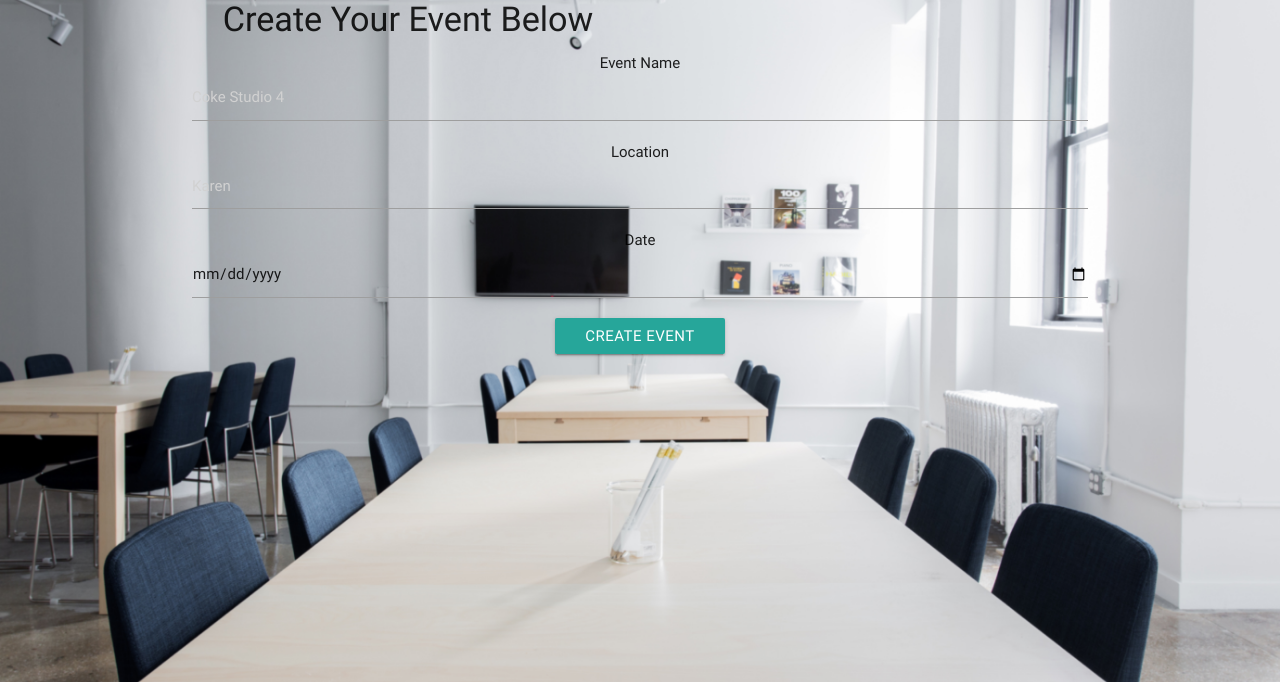
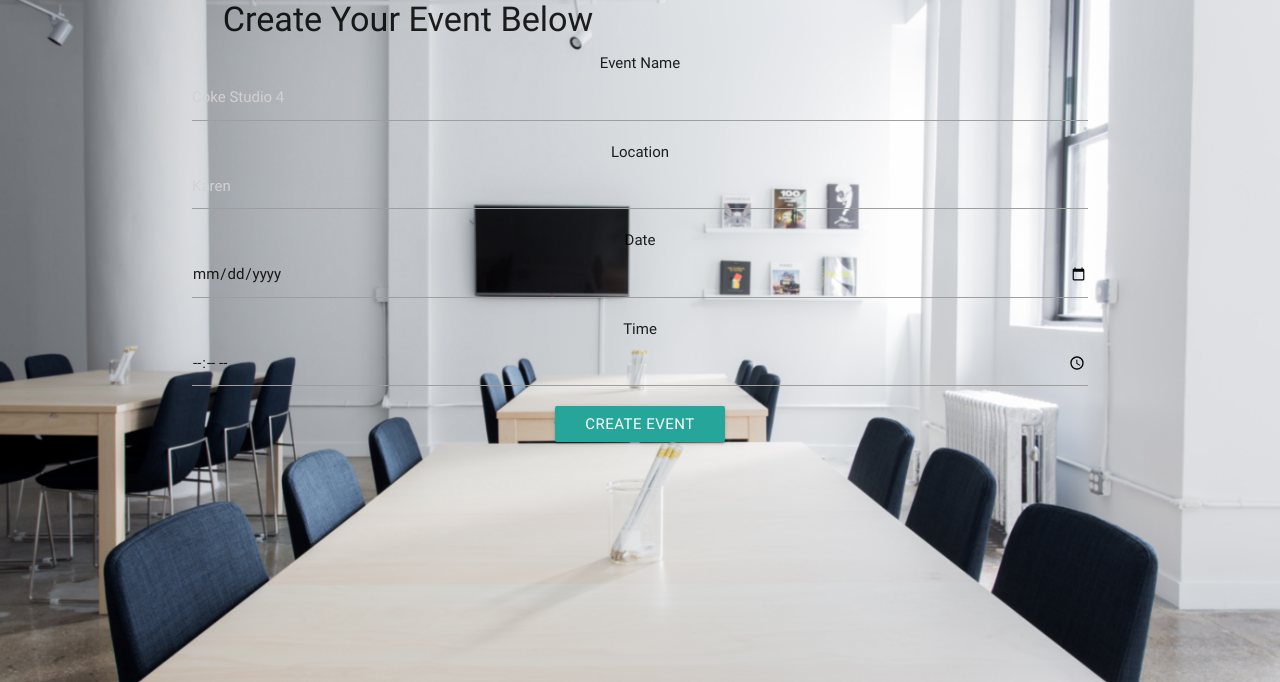
Before and after one commit to Mwiberi/bright-events, a Flask app: page / in a window 1280 px wide. Shown: the part 80-762 px from the top of the page. Run offline with Flask 2, Linux system fonts and the light colour scheme; the visitor is signed in with stand-in values (Sample User, id 1); some libraries are stand-ins or nearby versions.

Commit message:
add a time picker

```diff
--- a/app/templates/index.html
+++ b/app/templates/index.html
@@ -66,6 +66,7 @@
   Event Name<input type="text" name="eventName" placeholder="Coke Studio 4">
 	Location<input type="text" name="location" placeholder="Karen">
 	Date<input type="date" name="date" placeholder="25th Dec, 2017" min="2017-12-04" class="datepicker">
+  Time<input type="time" name="time" placeholder="12.00PM" class="timepicker">
 
 
 
@@ -110,6 +111,7 @@
 
         <!-- Compiled and minified JavaScript -->
       <script>
+        //Date picker
       $('.datepicker').pickadate({
       selectMonths: true, // Creates a dropdown to control month
       selectYears: 15, // Creates a dropdown of 15 years to control year,
@@ -118,6 +120,14 @@
       close: 'Ok',
       closeOnSelect: false // Close upon selecting a date,
     });
+    //Time Picker:
+$('.timepicker').pickatime({
+    default: 'now',
+    twelvehour: false, // change to 12 hour AM/PM clock from 24 hour
+    donetext: 'OK',
+  autoclose: false,
+  vibrate: true // vibrate the device when dragging clock hand
+});
     </script>
 
         <!--Import jQuery before materialize.js-->
--- a/app/views.py
+++ b/app/views.py
@@ -194,7 +194,8 @@ def create_events():
         eventName = request.form['eventName']
         location= request.form['location']
         date = request.form['date']
-        if not eventName or not location or not date:
+        time = request.form['time']
+        if not eventName or not location or not date or not time:
             message = Markup("All fields must be filled")
             flash(message)
             return render_template('index.html'), 400
@@ -204,7 +205,8 @@ def create_events():
             'eventID': events[-1]['eventID'] + 1,
             'eventName':eventName ,
             'location':location ,
-            'date': date
+            'date': date,
+            'time': time
 
             }
         events.append(event)
```
